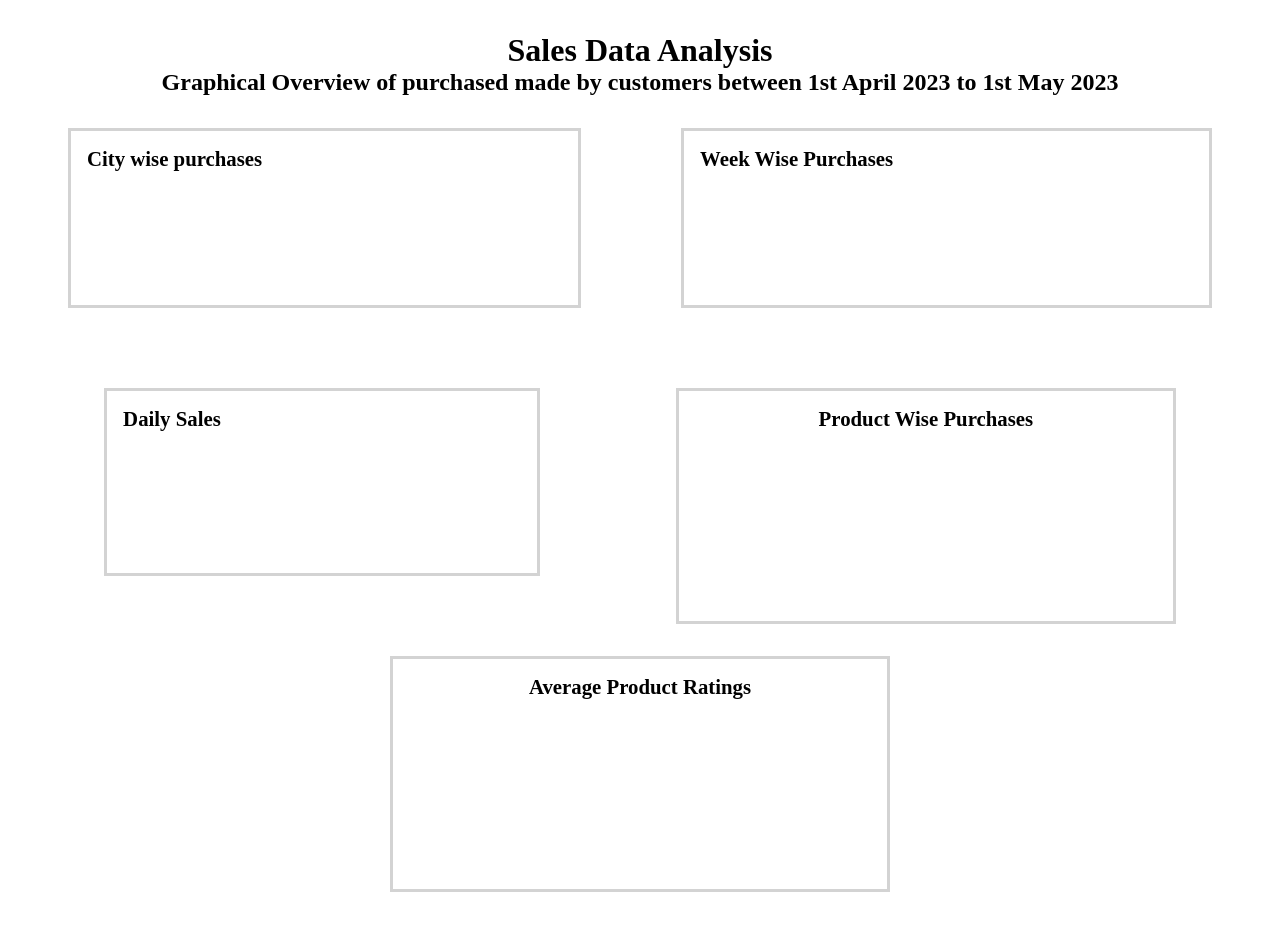
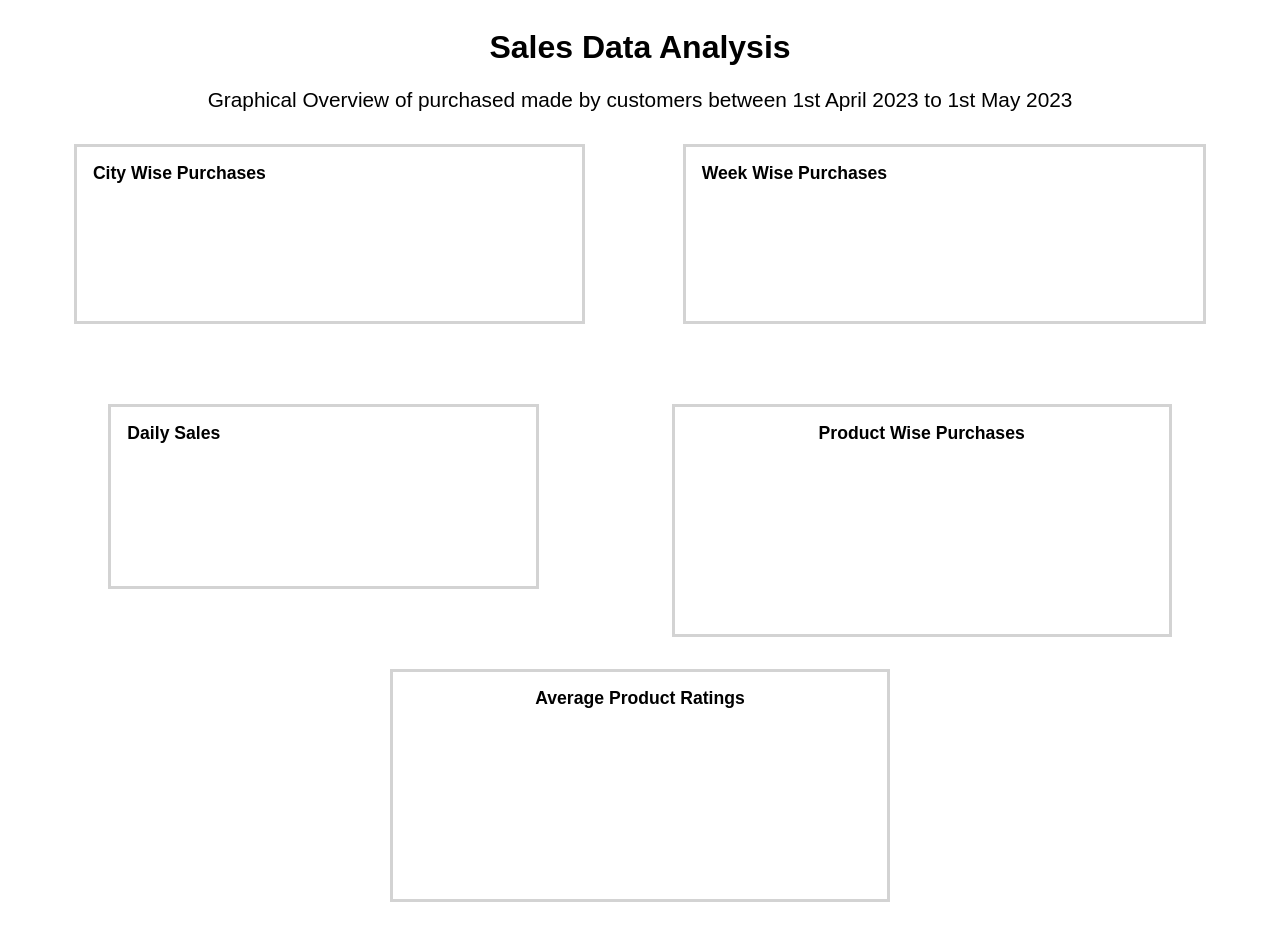
Before and after one commit to VighneshManjrekar/bda-miniproject, a plain HTML site: page frontend/index.html in a window 1280 px wide. Drawn offline with nearby package versions, Linux system fonts and the light colour scheme; no server answers.

Commit message:
Styling fix

```diff
--- a/frontend/index.html
+++ b/frontend/index.html
@@ -15,11 +15,11 @@
             <h1>
                 Sales Data Analysis
             </h1>
-            <h2>Graphical Overview of purchased made by customers between 1st April 2023 to 1st May 2023</h2>
+            <p>Graphical Overview of purchased made by customers between 1st April 2023 to 1st May 2023</p>
         </header>
         <div>
             <div class="canvas-wrapper">
-                <p>City wise purchases</p>
+                <p>City Wise Purchases</p>
                 <canvas id="city-wise-purchases-chart"></canvas>
             </div>
             <div class="canvas-wrapper">
--- a/frontend/style.css
+++ b/frontend/style.css
@@ -1,10 +1,9 @@
 *{
     box-sizing: border-box;
-    margin: 0;
-    padding: 0;
 }
+
 main {
-    margin-top: 2rem;
+    font-family: Arial, Helvetica, sans-serif;
     display: flex;
     flex-wrap: wrap;
     flex-direction: column;
@@ -36,8 +35,8 @@ main div{
     max-width: 500px;
 }
 
-p {
-    font-size: 1.3rem;
+.canvas-wrapper p {
+    font-size: 1.1rem;
     font-weight: bold;
     margin: 1rem 0;
 }
@@ -45,3 +44,8 @@ p {
 header{
     margin-bottom: 2rem;
 }
+
+header p{
+    font-size: 1.3rem;
+    margin: 0 .5rem;
+}
```
